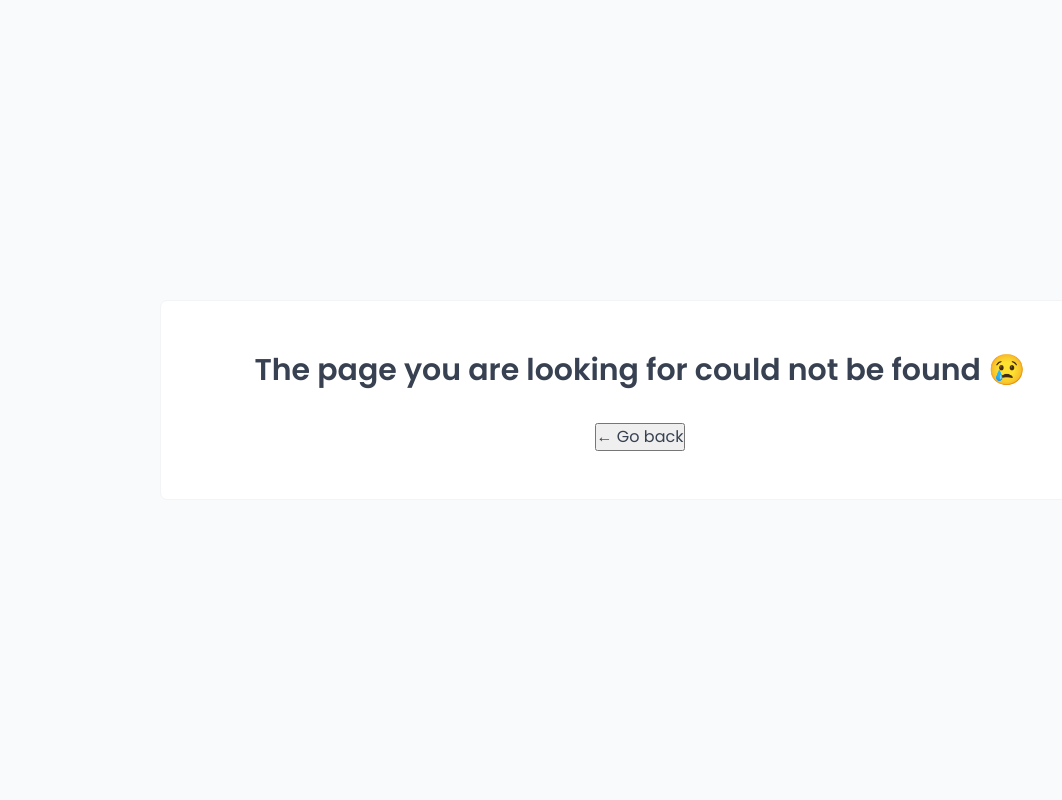
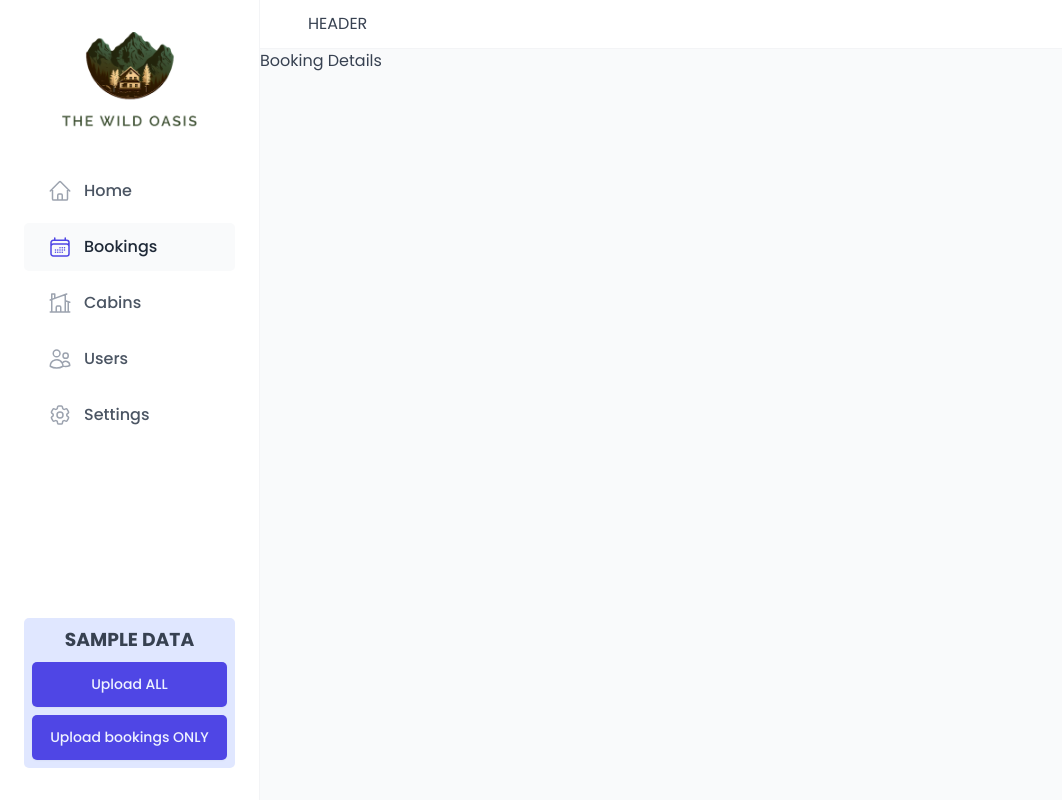
Before and after one commit to kerstin-w/wild-oasis, a React (Vite) app: page /bookings/1 in a window 1280 px wide. Shown: the whole page, without its empty margins (0-1062 px from the left). Built offline with nearby package versions, Linux system fonts and the light colour scheme; a web font is replaced by a local one.

Commit message:
feat: Create blank Booking page and create Path for this page

```diff
--- a/src/App.jsx
+++ b/src/App.jsx
@@ -14,6 +14,7 @@
 import Login from './pages/Login';
 import PageNotFound from './pages/PageNotFound';
 import AppLayout from './ui/AppLayout';
+import Booking from './pages/Booking';
 
 const queryClient = new QueryClient({
   defaultOptions: {
@@ -36,6 +37,7 @@
             <Route index element={<Navigate replace to="dashboard" />} />
             <Route path="dashboard" element={<Dashboard />} />
             <Route path="bookings" element={<Bookings />} />
+            <Route path="bookings/:bookingId" element={<Booking />} />
             <Route path="cabins" element={<Cabins />} />
             <Route path="users" element={<Users />} />
             <Route path="settings" element={<Settings />} />
--- /dev/null
+++ b/src/pages/Booking.jsx
@@ -0,0 +1,5 @@
+function Booking() {
+  return <div>Booking Details</div>;
+}
+
+export default Booking;
```
